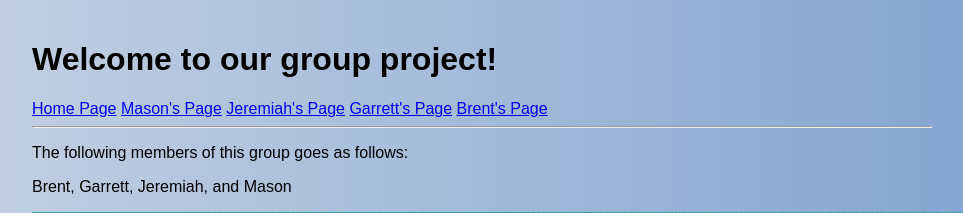
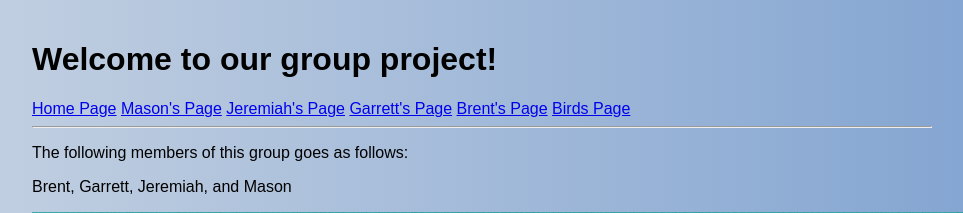
Before and after one commit to Heujerx/Group-Lab, a Flask app: page /Home in a window 1280 px wide. Shown: the top 213 px of the page, without its empty margins (158-1121 px from the left). Run offline with Flask 3, Linux system fonts and the light colour scheme.

Commit message:
Updated Base.html
Added birds linking to our database page.

```diff
--- a/Templates/base.html
+++ b/Templates/base.html
@@ -20,6 +20,7 @@
         <a href="{{ url_for('jeremiah') }}">Jeremiah's Page</a>
         <a href="{{ url_for('garrett') }}">Garrett's Page</a>
         <a href="{{ url_for('brent') }}">Brent's Page</a>
+        <a href="{{ url_for('birds') }}">Birds Page</a>
     </nav>
     <hr>
     {% block content %}{% endblock %}
```
